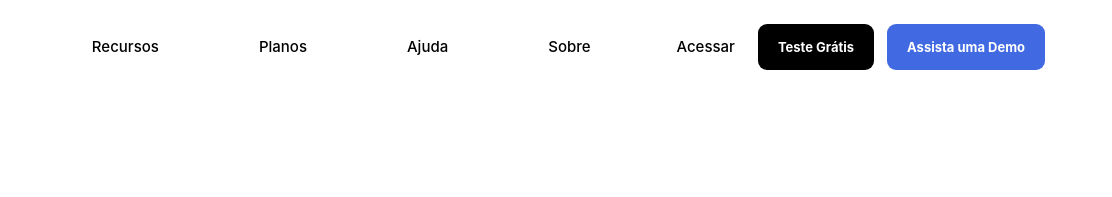
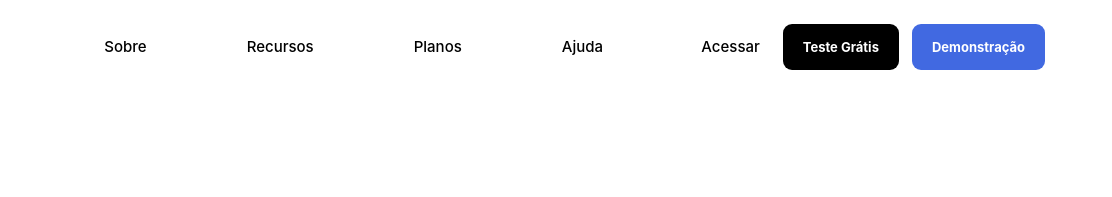
Before and after one commit to ezradesigner/agendacrm, a plain HTML site: page index.html in a window 1280 px wide. Shown: the top 197 px of the page, 168-1280 px from the left. Drawn offline with nearby package versions, Linux system fonts and the light colour scheme; a web font is replaced by a local one.

Commit message:
Update index.html

```diff
--- a/index.html
+++ b/index.html
@@ -71,88 +71,46 @@
          </div>
          <nav class="nav-menu-2 white w-nav-menu" role="navigation">
           <div class="nav-menu-desktop">
-            <a class="blog-link blog-black-link w-inline-block" href="/" id="top-nav-pricing">
-              <div class="nav-link-hover">
-               <div>
-                Recursos
-               </div>
-              </div>
+            <a class="blog-link blog-black-link w-inline-block" href="#about" id="sobre">
+              <div class="nav-link-hover">Sobre</div>
             </a>
-           <a class="blog-link blog-black-link w-inline-block" href="/pricing" id="top-nav-pricing">
-            <div class="nav-link-hover">
-             <div>
-              Planos
-             </div>
-            </div>
-           </a>
-           <a class="blog-link blog-black-link w-inline-block" href="/pricing" id="top-nav-pricing">
-            <div class="nav-link-hover">
-             <div>
-              Ajuda
-             </div>
-            </div>
-           </a>
-           <a class="blog-link blog-black-link w-inline-block" href="/pricing" id="top-nav-pricing">
-            <div class="nav-link-hover">
-             <div>
-              Sobre
-             </div>
-            </div>
-           </a>
+            <a class="blog-link blog-black-link w-inline-block" href="#steps" id="recursos">
+              <div class="nav-link-hover">Recursos</div>
+            </a>
+            <a class="blog-link blog-black-link w-inline-block" href="#pricing" id="planos">
+              <div class="nav-link-hover">Planos</div>
+            </a>
+            <a class="blog-link blog-black-link w-inline-block" href="#faq" id="ajuda">
+              <div class="nav-link-hover">Ajuda</div>
+            </a>
           </div>
           <!--mobile-->
           <div class="nav-menu-mobile-v3">
-           <a class="blog-link nav w-inline-block" href="/pricing" id="top-nav-pricing">
-              <div class="nav-link-hover">
-               <div>
-                Recursos
-               </div>
-              </div>
+           <a class="blog-link nav w-inline-block" href="#about" id="sobre">
+              <div class="nav-link-hover">Sobre</div>
            </a>
-           <a class="blog-link nav w-inline-block" href="/pricing" id="top-nav-pricing">
-            <div class="nav-link-hover">
-             <div>
-              Planos
-             </div>
-            </div>
+           <a class="blog-link nav w-inline-block" href="#steps" id="recursos">
+            <div class="nav-link-hover">Recursos</div>
            </a>
-           <a class="blog-link nav w-inline-block" href="/pricing" id="top-nav-pricing">
-            <div class="nav-link-hover">
-             <div>
-              Ajuda
-             </div>
-            </div>
+           <a class="blog-link nav w-inline-block" href="#pricing" id="planos">
+            <div class="nav-link-hover">Planos</div>
            </a>
-           <a class="blog-link nav w-inline-block" href="/pricing" id="top-nav-pricing">
-            <div class="nav-link-hover">
-             <div>
-              Sobre
-             </div>
-            </div>
+           <a class="blog-link nav w-inline-block" href="#faq" id="ajuda">
+            <div class="nav-link-hover">Ajuda</div>
            </a>
           </div>
           <div class="nav-button-wrapper navmenu-button v2">
-           <a class="nav-v2-mobile-login" href="https://app.agendacrm.com.br/">
-            Acessar
-           </a>
+           <a class="nav-v2-mobile-login" href="https://app.agendacrm.com.br/">Acessar</a>
           </div><!--end mobile-->
          </nav>
          <!--login-->
          <div class="navigation-right">
           <div class="nav-button-wrapper">
-           <a class="login-link black-login nav-hide w-inline-block" href="https://app.agendacrm.com.br/" id="top-nav-log-in">
-            <div class="nav-link-hover login-with-no-underline">
-             <div>
-              Acessar
-             </div>
-            </div>
+           <a class="login-link black-login nav-hide w-inline-block" href="https://app.agendacrm.com.br/" id="log-in">
+            <div class="nav-link-hover login-with-no-underline">Acessar</div>
            </a>
-           <a class="nav-button-1-v2 w-button" href="https://app.agendacrm.com.br/register" id="top-nav-try-close">
-            Teste Grátis
-           </a>
-           <a class="nav-button-2-v2 w-button" href="/demo" id="top-nav-see-demo">
-            Assista uma Demo
-           </a>
+           <a class="nav-button-1-v2 w-button" href="https://app.agendacrm.com.br/register" id="try">Teste Grátis</a>
+           <a class="nav-button-2-v2 w-button" href="#demo" id="see-demo">Demonstração</a>
           </div>
          </div>
         </div>
@@ -747,8 +705,8 @@
        <a class="footer-links-card w-inline-block" href="/">contato@agendacrm.com.br<div class="footer-hover-line"></div></a>
       </div>
       <div class="footer-links-contain">
-       <a class="footer-links-card w-inline-block" href="/">Termos de uso<div class="footer-hover-line"></div></a>
-       <a class="footer-links-card w-inline-block" href="/">Privacidade<div class="footer-hover-line"></div></a>
+       <a class="footer-links-card w-inline-block" href="/termos_de_uso.html">Termos de uso<div class="footer-hover-line"></div></a>
+       <a class="footer-links-card w-inline-block" href="/privacidade.html">Privacidade<div class="footer-hover-line"></div></a>
        <a class="footer-links-card w-inline-block" href="/">Atualizações<div class="footer-hover-line"></div></a>
        <a class="footer-links-card w-inline-block" href="/">Status do sistema<div class="footer-hover-line"></div></a>
       </div>
```
